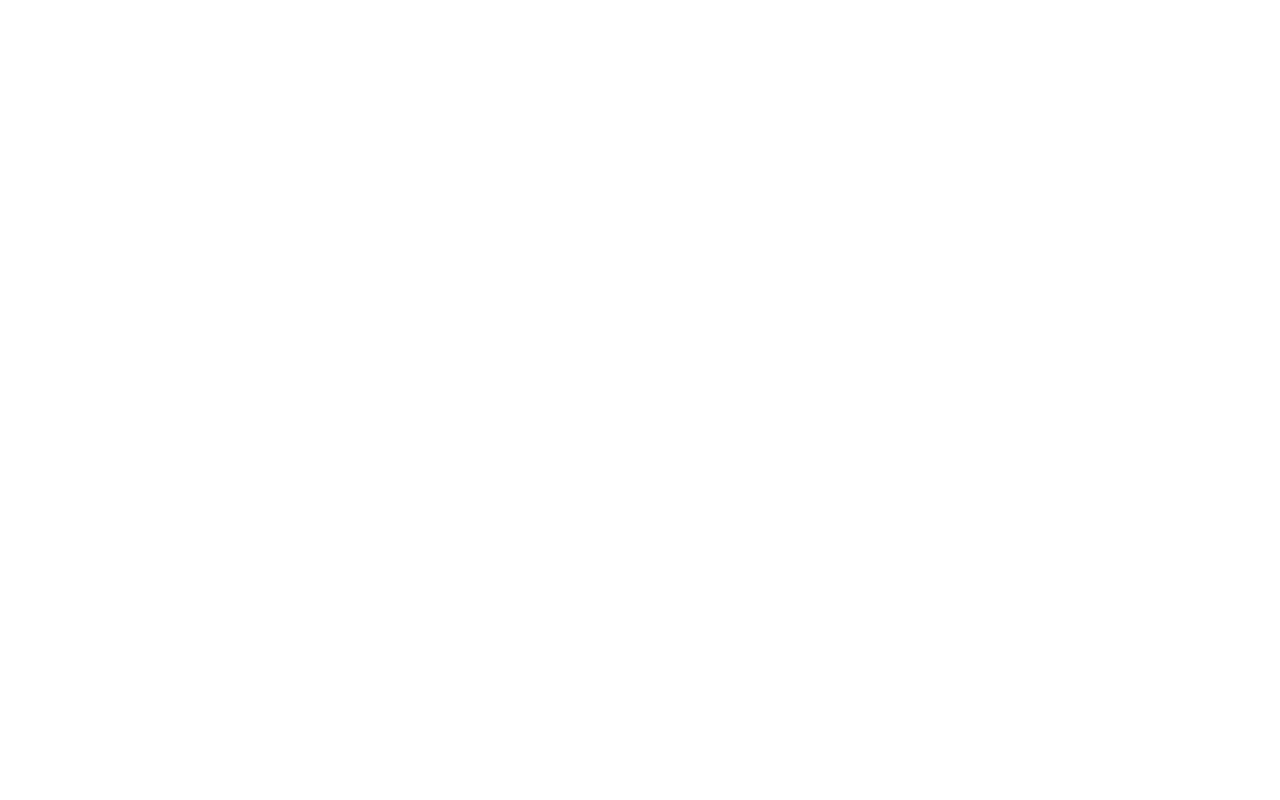
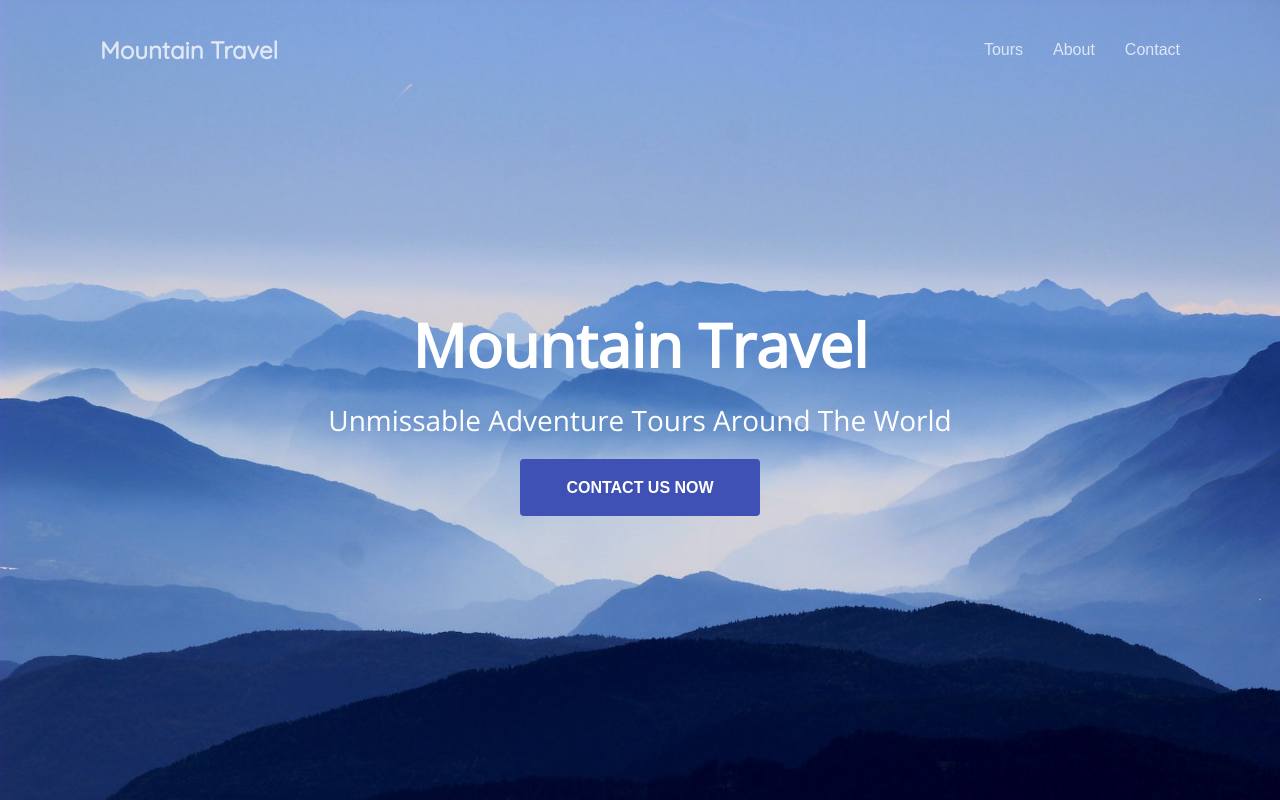
Before and after one commit to Any28Flo/build-startup-site, a plain HTML site: page index.html in a window 1280 px wide. Drawn offline with nearby package versions, Linux system fonts and the light colour scheme.

Commit message:
Building nav and header

```diff
--- a/assets/css/styles.css
+++ b/assets/css/styles.css
@@ -0,0 +1,109 @@
+/* General Styles */
+* {
+  margin: 0;
+  padding: 0;
+  box-sizing: border-box;
+}
+html {
+  font: normal 16px sans-serif;
+  color: #555;
+}
+nav {
+  list-style: none;
+}
+a {
+  text-decoration: none;
+  opacity: 0.75;
+  color: #fff;
+}
+a:hover{
+  opacity: 1;
+}
+a.btn{
+  border-radius: 4px;
+  text-transform: uppercase;
+  font-weight: bold;
+  text-align: center;
+  background-color: #3f51b5;
+  opacity: 1;
+
+}
+section{
+  display: flex;
+  flex-direction: column;
+  align-items: center;
+  padding: 100px 80px;
+}
+/* Header Styles */
+header{
+  position: absolute;
+  width: 100%;
+  display: flex;
+  justify-content: space-between;
+  align-items: center;
+  padding: 35px 100px 0;
+  animation: 1s fadein 0.5s forwards;
+  opacity: 0;
+  color:#fff;
+
+}
+@keyframes fadein {
+  100%{
+    opacity: 1;
+  }
+
+}
+header h2 {
+  font-family: "Quicksand", sans-serif;
+}
+header nav{
+  display: flex;
+  margin-right: -15px;
+
+}
+header nav li{
+  margin :  0 15px;
+}
+/* Hero Styles */
+.hero{
+  position: relative;
+  justify-content: center;
+  text-align: center;
+  min-height: 100vh;
+  color : #fff;
+}
+.hero .background-image {
+	position: absolute;
+	top: 0;
+	left: 0;
+	width: 100%;
+	height: 100%;
+	background-size: cover;
+	z-index: -1;
+	background-color: #80a3db;
+}
+
+.hero h1{
+  font: bold 60px "Open Sans", sans-serif;
+  margin-bottom: 15px;
+}
+.hero h3{
+  font: normal 28px "Open Sans", sans-serif;
+  margin-bottom: 40px;
+}
+.hero a.btn{
+  padding: 20px 46px;
+}
+
+.hero-content-area {
+	opacity: 0;
+	margin-top: 100px;
+	animation: 1s slidefade 1s forwards;
+}
+
+@keyframes slidefade {
+	100% {
+		opacity: 1;
+		margin: 0;
+	}
+}
--- a/index.html
+++ b/index.html
@@ -9,6 +9,22 @@
   <link rel="stylesheet" href="assets/css/styles.css">
 </head>
 <body>
+  <header>
+    <h2><a href="#">Mountain Travel</a></h2>
+     <nav>
+       <li><a href="#">Tours</a></li>
+       <li><a href="#">About</a></li>
+       <li><a href="#">Contact</a></li>
+     </nav>
+  </header>
+  <section class="hero">
+    <div class="background-image" style ="background-image: url(assets/img/main.jpg);"></div>
+    <div class="hero-content-area">
+      <h1>Mountain Travel</h1>
+      <h3>Unmissable Adventure Tours Around The World</h3>
+      <a href="#" class="btn">Contact Us Now</a>
+    </div>
+  </section>
 
 </body>
 </html>
```
